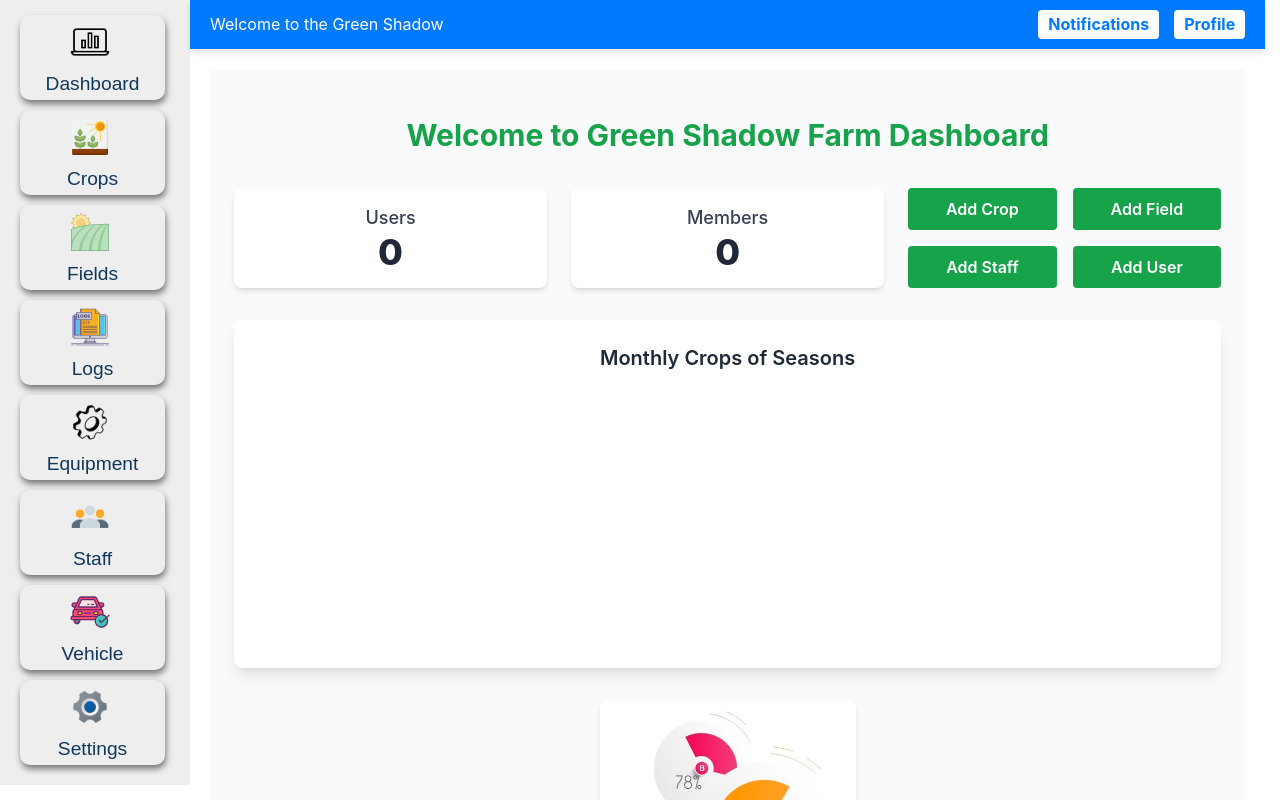
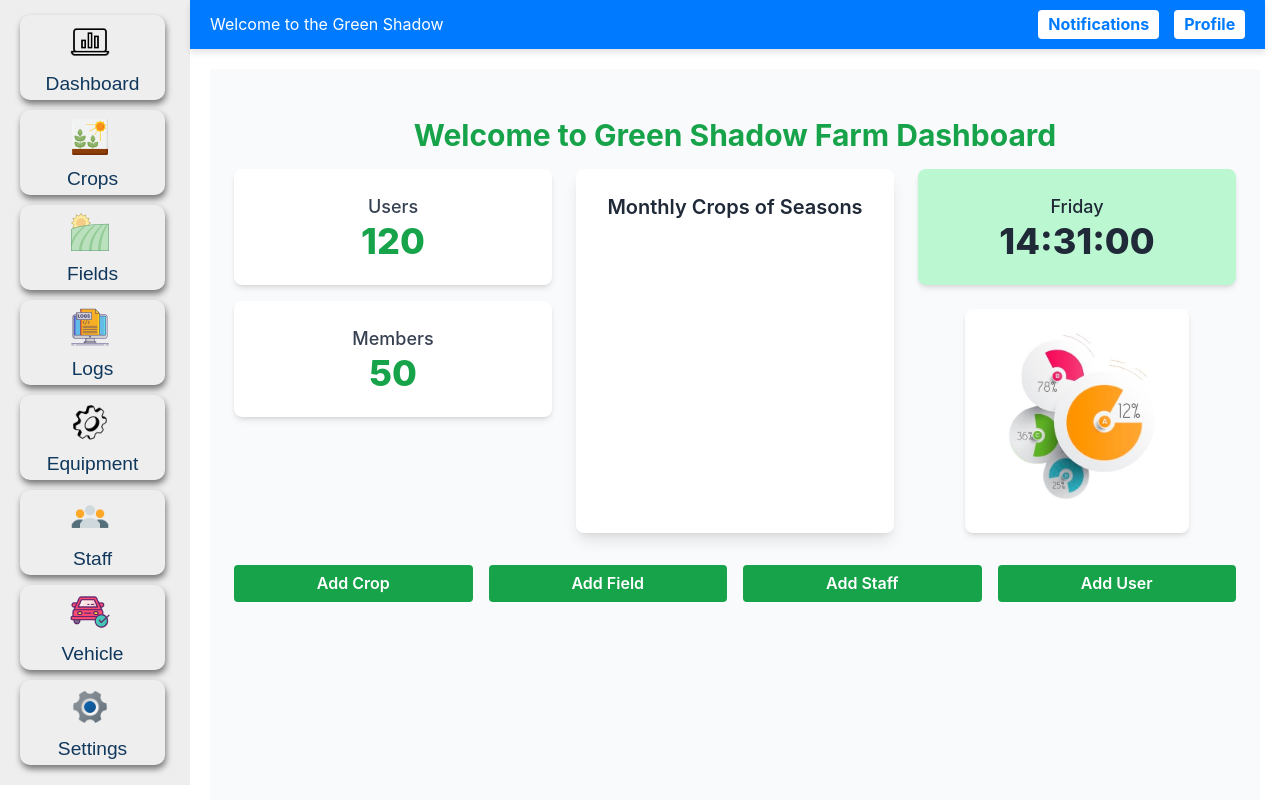
Before and after one commit to jayawickrma/HTML-TO-REACT-Green-Shadow-, a React (Vite) app: page / in a window 1280 px wide. Built offline with nearby package versions, Linux system fonts and the light colour scheme.

Commit message:
created dashboard with navigations

```diff
--- a/src/Pages/DashBoard.tsx
+++ b/src/Pages/DashBoard.tsx
@@ -9,79 +9,64 @@ export function DashBoard() {
                     <h2 className="text-3xl font-bold text-green-600">
                         Welcome to Green Shadow Farm Dashboard
                     </h2>
-                    <br />
                 </div>
 
                 {/* Stats and Buttons Section */}
-                <div className="grid grid-cols-1 md:grid-cols-3 gap-6 text-center">
+                <div className="grid grid-cols-1 md:grid-cols-3 gap-6">
+                    {/* Stats Section */}
+                    <div className="flex flex-col space-y-4">
                         {/* Users Card */}
-                    <div className="bg-white shadow-md rounded-lg p-4">
+                        <div className="bg-white shadow-md rounded-lg p-6 text-center">
                             <h5 className="text-lg font-medium text-gray-700">Users</h5>
-                        <p className="text-4xl font-extrabold text-gray-800" id="liveUserCount">
-                            0
-                        </p>
+                            <p className="text-4xl font-extrabold text-green-600">120</p>
                         </div>
-
                         {/* Members Card */}
-                    <div className="bg-white shadow-md rounded-lg p-4">
+                        <div className="bg-white shadow-md rounded-lg p-6 text-center">
                             <h5 className="text-lg font-medium text-gray-700">Members</h5>
-                        <p className="text-4xl font-extrabold text-gray-800" id="memberCount">
-                            0
-                        </p>
-                    </div>
-
-                    {/* Action Buttons */}
-                    <div className="grid grid-cols-2 gap-4">
-                        <button
-                            className="bg-green-600 text-white font-semibold py-2 px-4 rounded hover:bg-green-700"
-                            id="addCropBtn"
-                        >
-                            Add Crop
-                        </button>
-                        <button
-                            className="bg-green-600 text-white font-semibold py-2 px-4 rounded hover:bg-green-700"
-                            id="addFieldBtn"
-                        >
-                            Add Field
-                        </button>
-                        <button
-                            className="bg-green-600 text-white font-semibold py-2 px-4 rounded hover:bg-green-700"
-                            id="addStaffBtn"
-                        >
-                            Add Staff
-                        </button>
-                        <button
-                            className="bg-green-600 text-white font-semibold py-2 px-4 rounded hover:bg-green-700"
-                            id="addUserBtn"
-                        >
-                            Add User
-                        </button>
+                            <p className="text-4xl font-extrabold text-green-600">50</p>
                         </div>
                     </div>
 
                     {/* Chart Section */}
-                <div className="mt-8 bg-white shadow-lg rounded-lg p-6">
-                    <div className="text-center mb-4">
-                        <h5 className="text-xl font-semibold text-gray-800">
+                    <div className="bg-white shadow-lg rounded-lg p-6">
+                        <h5 className="text-xl font-semibold text-gray-800 text-center mb-4">
                             Monthly Crops of Seasons
                         </h5>
-                    </div>
                         <canvas id="myChart" className="w-full h-64"></canvas>
                     </div>
 
-                {/* Date and Time Section */}
-                <div className="mt-6 text-center text-gray-600">
-                    <p id="date" className="text-lg font-medium"></p>
-                    <p id="time" className="text-lg font-medium"></p>
+                    {/* Date and Pie Chart Section */}
+                    <div className="flex flex-col items-center space-y-6">
+                        {/* Date Section */}
+                        <div className="bg-green-200 shadow-md rounded-lg p-6 w-full text-center">
+                            <p className="text-lg font-medium text-gray-800">Friday</p>
+                            <p className="text-4xl font-extrabold text-gray-800">14:31:00</p>
                         </div>
-
-                {/* Pie Chart Section */}
-                <div className="mt-8 flex justify-center">
+                        {/* Pie Chart */}
+                        <div className="bg-white shadow-md rounded-lg p-4">
                             <img
                                 src={piechart}
                                 alt="Pie Chart"
-                        className="w-64 h-64 object-cover rounded-lg shadow-md"
+                                className="w-48 h-48 object-cover mx-auto"
                             />
+                        </div>
+                    </div>
+                </div>
+
+                {/* Action Buttons Section */}
+                <div className="mt-8 grid grid-cols-2 md:grid-cols-4 gap-4">
+                    <button className="bg-green-600 text-white font-semibold py-2 px-4 rounded hover:bg-green-700">
+                        Add Crop
+                    </button>
+                    <button className="bg-green-600 text-white font-semibold py-2 px-4 rounded hover:bg-green-700">
+                        Add Field
+                    </button>
+                    <button className="bg-green-600 text-white font-semibold py-2 px-4 rounded hover:bg-green-700">
+                        Add Staff
+                    </button>
+                    <button className="bg-green-600 text-white font-semibold py-2 px-4 rounded hover:bg-green-700">
+                        Add User
+                    </button>
                 </div>
             </div>
         </>
--- /dev/null
+++ b/src/dashboard.css
@@ -0,0 +1,157 @@
+@tailwind base;
+@tailwind components;
+@tailwind utilities;
+/* General Body Styling */
+body {
+    margin: 0;
+    padding: 0;
+    font-family: Arial, sans-serif;
+    background-color: #f8f9fa;
+}
+
+/* Welcome Section */
+#dashboardContent {
+    padding: 20px;
+    min-height: 100vh;
+}
+
+#dashboardContent h2 {
+    font-size: 2.5rem;
+    font-weight: bold;
+    color: #28a745; /* Green color */
+    text-align: center;
+    margin-bottom: 20px;
+}
+
+/* Stats Section */
+.stats-section {
+    display: flex;
+    gap: 20px;
+    justify-content: center;
+    margin-bottom: 20px;
+}
+
+.stats-card {
+    background: white;
+    box-shadow: 0px 4px 6px rgba(0, 0, 0, 0.1);
+    border-radius: 10px;
+    padding: 20px;
+    text-align: center;
+    flex: 1;
+    max-width: 200px;
+}
+
+.stats-card h5 {
+    font-size: 1.2rem;
+    font-weight: 500;
+    color: #666;
+    margin-bottom: 10px;
+}
+
+.stats-card p {
+    font-size: 2.5rem;
+    font-weight: bold;
+    color: #28a745;
+}
+
+/* Buttons Section */
+.buttons-section {
+    display: grid;
+    grid-template-columns: repeat(auto-fit, minmax(150px, 1fr));
+    gap: 15px;
+    margin: 20px 0;
+}
+
+.action-button {
+    background: #28a745;
+    color: white;
+    font-weight: bold;
+    font-size: 1rem;
+    padding: 10px 15px;
+    border: none;
+    border-radius: 5px;
+    text-align: center;
+    cursor: pointer;
+    transition: background 0.3s ease;
+}
+
+.action-button:hover {
+    background: #218838;
+}
+
+/* Chart Section */
+.chart-section {
+    background: white;
+    box-shadow: 0px 4px 6px rgba(0, 0, 0, 0.1);
+    border-radius: 10px;
+    padding: 20px;
+    margin: 20px auto;
+    max-width: 600px;
+}
+
+.chart-section h5 {
+    font-size: 1.5rem;
+    font-weight: bold;
+    color: #333;
+    text-align: center;
+    margin-bottom: 20px;
+}
+
+#myChart {
+    width: 100%;
+    height: 300px;
+}
+
+/* Date and Time Section */
+.date-time-card {
+    background: #d4edda;
+    box-shadow: 0px 4px 6px rgba(0, 0, 0, 0.1);
+    border-radius: 10px;
+    text-align: center;
+    padding: 20px;
+    margin: 20px auto;
+    max-width: 200px;
+}
+
+.date-time-card p {
+    margin: 0;
+    color: #333;
+    font-size: 1.5rem;
+    font-weight: bold;
+}
+
+.date-time-card p:last-child {
+    font-size: 2rem;
+    margin-top: 10px;
+}
+
+/* Pie Chart Section */
+.pie-chart-card {
+    background: white;
+    box-shadow: 0px 4px 6px rgba(0, 0, 0, 0.1);
+    border-radius: 10px;
+    padding: 20px;
+    display: flex;
+    justify-content: center;
+    align-items: center;
+    margin: 20px auto;
+    max-width: 300px;
+}
+
+.pie-chart-card img {
+    width: 200px;
+    height: 200px;
+    object-fit: cover;
+}
+
+/* Responsive Styling */
+@media (max-width: 768px) {
+    .stats-section {
+        flex-direction: column;
+        align-items: center;
+    }
+
+    .buttons-section {
+        grid-template-columns: repeat(2, 1fr);
+    }
+}
```
Lines whose indentation alone changed are shown as unchanged.
